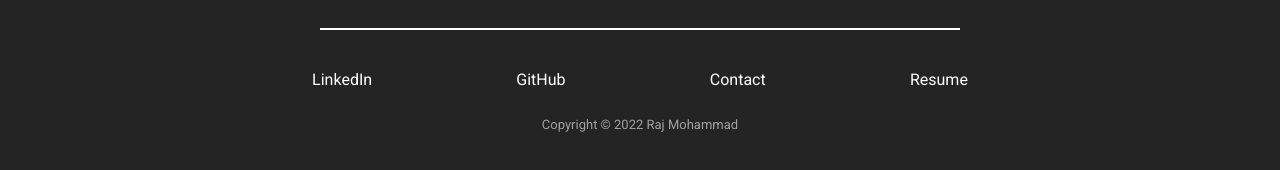
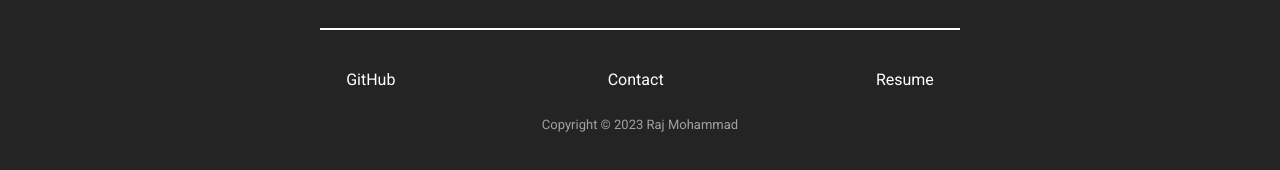
Before and after one commit to rajmoham/rajmoham.github.io, a plain HTML site: page index.html in a window 1280 px wide. Shown: the part 2562-2732 px from the top of the page. Drawn offline with nearby package versions, Linux system fonts and the light colour scheme.

Commit message:
cv updated, removed linkedin

```diff
--- a/index.html
+++ b/index.html
@@ -53,10 +53,10 @@
                     with attention to detail in <b class="text-green">UX/UI</b>
                 </p>
                 <div class="social__list">
-                    <a data-aos="fade-left" data-aos-duration="300" data-aos-delay="800" data-aos-offset="-10"
+                    <!-- <a data-aos="fade-left" data-aos-duration="300" data-aos-delay="800" data-aos-offset="-10"
                         href="https://www.linkedin.com/in/raj-mohammad" target="_blank" class="social__link click">
                         <i class="fab fa-linkedin-in"></i>
-                    </a>
+                    </a> -->
                     <a data-aos="fade-left" data-aos-duration="400" data-aos-delay="900" data-aos-offset="-10"
                         href="https://github.com/rajmoham" target="_blank" class="social__link click">
                         <i class="fab fa-github"></i>
@@ -356,8 +356,8 @@
         </a>
         <hr class="line-break">
         <div class="footer__social--list">
-            <a href="https://www.linkedin.com/in/raj-mohammad/" target="_blank"
-                class="footer__social--link link__hover-effect link__hover-effect--white">LinkedIn</a>
+            <!-- <a href="https://www.linkedin.com/in/raj-mohammad/" target="_blank"
+                class="footer__social--link link__hover-effect link__hover-effect--white">LinkedIn</a> -->
             <a href="https://github.com/rajmoham/" target="_blank"
                 class="footer__social--link link__hover-effect link__hover-effect--white">GitHub</a>
             <a href="#" onclick="toggleModal()"
@@ -365,7 +365,7 @@
             <a href="./assets/CV.pdf" target="_blank"
                 class="footer__social--link link__hover-effect link__hover-effect--white">Resume</a>
         </div>
-        <div class="footer__text">Copyright © 2022 Raj Mohammad</div>
+        <div class="footer__text">Copyright © 2023 Raj Mohammad</div>
     </div>
 </footer>
 
```
Also changed, not shown: 1 other file.
